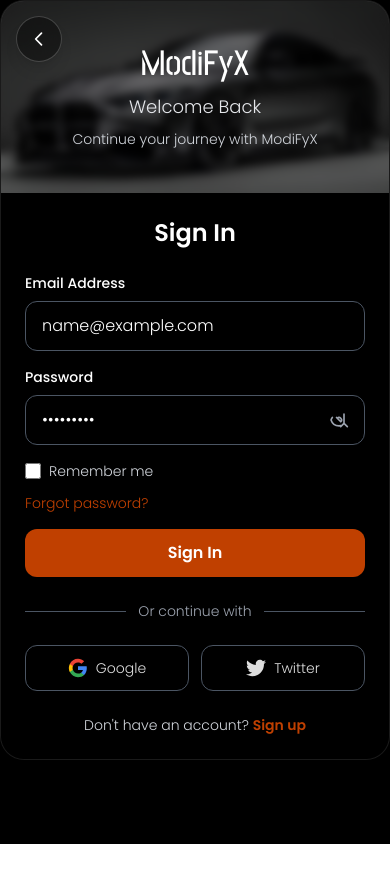
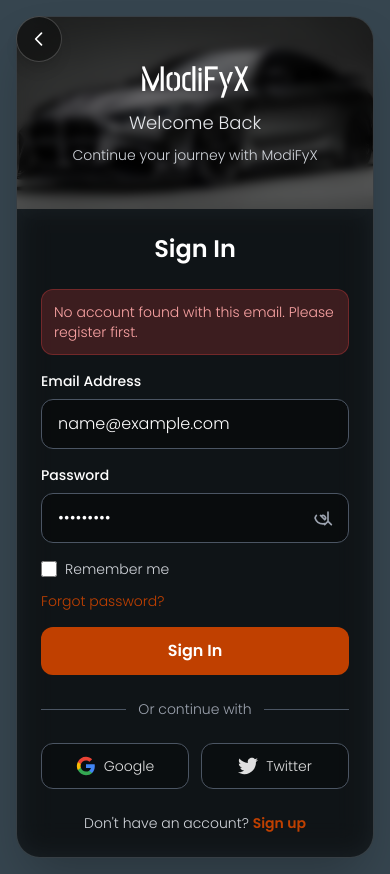
Before and after one commit to Dasindu02/ModiFyX--frontend, a React (Vite) app: page /Login in a window 390 px wide. Both pictures are taken after typing "name@example.com", "Sample123" into the empty fields and a click on the button "Sign In". Before the commit the page ends 844 px from the top, so only its background shows below. Built offline with nearby package versions, Linux system fonts and the light colour scheme.

Commit message:
fixed the bug login page

```diff
--- a/src/Pages/Login.tsx
+++ b/src/Pages/Login.tsx
@@ -27,17 +27,24 @@ const Login: React.FC = () => {
     password: "",
   });
 
+  const [error, setError] = useState<string>("");
+  const [success, setSuccess] = useState<string>("");
+
   const navigate = useNavigate();
   const [loading, setLoading] = useState(false);
   const [showPassword, setShowPassword] = useState(false);
 
   const handleChange = (e: React.ChangeEvent<HTMLInputElement>) => {
     setForm({ ...form, [e.target.name]: e.target.value });
+    // Clear errors when user starts typing
+    if (error) setError("");
   };
 
   const handleSubmit = (e: React.FormEvent) => {
     e.preventDefault();
     setLoading(true);
+    setError("");
+    setSuccess("");
 
     try {
       // Get all registered users from localStorage
@@ -48,14 +55,14 @@ const Login: React.FC = () => {
       const user = users.find(u => u.email.toLowerCase() === form.email.toLowerCase());
 
       if (!user) {
-        alert("No account found with this email. Please register first.");
+        setError("No account found with this email. Please register first.");
         setLoading(false);
         return;
       }
 
       // Check if password matches
       if (user.password !== form.password) {
-        alert("Incorrect password. Please try again.");
+        setError("Incorrect password. Please try again.");
         setLoading(false);
         return;
       }
@@ -76,35 +83,36 @@ const Login: React.FC = () => {
       localStorage.setItem("userId", user.id);
       localStorage.setItem("token", "local-auth-token");
 
-      // console.log(localStorage);
-
-
       const { password, ...userWithoutPassword } = updatedUser;
       localStorage.setItem("user", JSON.stringify(userWithoutPassword));
 
       localStorage.setItem('currentUser', JSON.stringify(userWithoutPassword));
 
-      alert("Login successful! Welcome back to ModiFyX!");
+      setSuccess("Login successful! Welcome back to ModiFyX!");
 
-      if (!user.lastLogin) {
-        // navigate("/Loading");
-      } else {
-        navigate("/Home");
-      }
+      // Clear form
+      setForm({ email: "", password: "" });
 
-      setForm({ email: "", password: "" });
+      // Navigate after a brief delay to show success message
+      setTimeout(() => {
+        if (!user.lastLogin) {
+          // navigate("/Loading");
+        } else {
+          navigate("/Home");
+        }
+      }, 1500);
 
     } catch (error: any) {
       console.error("Login error:", error);
-      alert("Login failed. Please try again.");
+      setError("Login failed. Please try again.");
     } finally {
       setLoading(false);
     }
   };
 
-
   return (
-    <div className="min-h-screen  flex justify-center items-center bg-[#36454F] p-4 lg:p-0">
+    <div className="min-h-screen flex justify-center items-center bg-[#36454F] p-4 lg:p-0">
+      {/* Back Button */}
       <button
         onClick={() => navigate("/")}
         className="fixed top-4 left-4 z-50 bg-black/40 backdrop-blur-md p-3 rounded-full
@@ -127,8 +135,10 @@ const Login: React.FC = () => {
         </svg>
       </button>
 
-    <div className="fixed bg-black inset-0 h-screen w-screen overflow-y-auto">
+      {/* MOBILE VERSION */}
+      <div className="lg:hidden w-full max-w-md">
         <div className="bg-black/40 backdrop-blur-lg rounded-3xl overflow-hidden shadow-2xl border border-white/10">
+          {/* Header */}
           <div
             className="h-48 relative bg-cover bg-center"
             style={{ backgroundImage: `url(${bgImage2})` }}
@@ -143,11 +153,25 @@ const Login: React.FC = () => {
             </div>
           </div>
 
-          {/* Mobile Form */}
+          {/* Mobile Form Content */}
           <div className="p-6 bg-black/20 backdrop-blur-md">
             <h2 className="text-2xl font-semibold font-poppins mb-6 text-white text-center">
               Sign In
             </h2>
+
+            {/* Error Message */}
+            {error && (
+              <div className="mb-4 p-3 bg-red-500/20 border border-red-500/30 rounded-xl text-red-300 text-sm">
+                {error}
+              </div>
+            )}
+
+            {/* Success Message */}
+            {success && (
+              <div className="mb-4 p-3 bg-green-500/20 border border-green-500/30 rounded-xl text-green-300 text-sm">
+                {success}
+              </div>
+            )}
 
             <form onSubmit={handleSubmit} className="space-y-4">
               <div>
@@ -272,8 +296,8 @@ const Login: React.FC = () => {
         </div>
       </div>
 
+      {/* DESKTOP VERSION */}
       <div className="hidden lg:flex fixed w-full min-h-screen justify-center items-center bg-[#36454F] p-4">
-        {/* BIG CARD */}
         <div
           className="w-[90%] max-w-4xl h-[550px] rounded-3xl overflow-hidden shadow-1xl flex"
           style={{
@@ -303,6 +327,20 @@ const Login: React.FC = () => {
             <div className="w-1/2 bg-black/20 backdrop-blur-md p-10 text-white flex flex-col justify-center">
               <div className="max-w-md mx-auto w-full">
                 <h2 className="text-3xl font-semibold font-poppins mb-8">Sign In</h2>
+
+                {/* Error Message */}
+                {error && (
+                  <div className="mb-4 p-3 bg-red-500/20 border border-red-500/30 rounded-xl text-red-300 text-sm">
+                    {error}
+                  </div>
+                )}
+
+                {/* Success Message */}
+                {success && (
+                  <div className="mb-4 p-3 bg-green-500/20 border border-green-500/30 rounded-xl text-green-300 text-sm">
+                    {success}
+                  </div>
+                )}
 
                 <form onSubmit={handleSubmit} className="space-y-3">
                   <div>
@@ -401,7 +439,7 @@ const Login: React.FC = () => {
                   </button>
                   <button className="flex items-center justify-center px-4 py-3 border border-gray-700 rounded-lg bg-black/30 hover:bg-black/50 transition-colors">
                     <svg className="w-5 h-5 mr-2" fill="currentColor" viewBox="0 0 24 24">
-                      <path d="M24 4.557c-.883.392-1.832.656-2.828.775 1.017-.609 1.798-1.574 2.165-2.724-.951.564-2.005.974-3.127 1.195-.897-.957-2.178-1.555-3.594-1.555-3.179 0-5.515 2.966-4.797 6.045-4.091-.205-7.719-2.165-10.148-5.144-1.29 2.213-.669 5.108 1.523 6.574-.806-.026-1.566-.247-2.229-.616-.054 2.281 1.581 4.415 3.949 4.89-.693.188-1.452.232-2.224.084.626 1.956 2.444 3.379 4.6 3.419-2.07 1.623-4.678 2.348-7.29 2.04 2.179 1.397 4.768 2.212 7.548 2.212 9.142 0 14.307-7.721 13.995-14.646.962-.695 1.797-1.562 2.457-2.549z"/>
+                      <path d="M24 4.557c-.883.392-1.832.656-2.828.775 1.017-.609 1.798-1.574 2.165-2.724-.951.564-2.005.974-3.127 1.195-.897-.957-2.178-1.555-3.594-1.555-3.179 0-5.515 2.966-4.797 6.045-4.091-.205-7.719-2.165-10.148-5.144-1.29 2.213-.669 5.108 1.523 6.574-.806-.026-1.566-.247-2.229-.616-.054 2.281 1.581 4.415 3.949 4.89-.693.188-1.452.232-2.224.084.626 1.956 2.444 3.379 4.6 3.4192.07 1.623-4.678 2.348-7.29 2.04 2.179 1.397 4.768 2.212 7.548 2.212 9.142 0 14.307-7.721 13.995-14.646.962-.695 1.797-1.562 2.457-2.549z"/>
                     </svg>
                     Twitter
                   </button>
```
